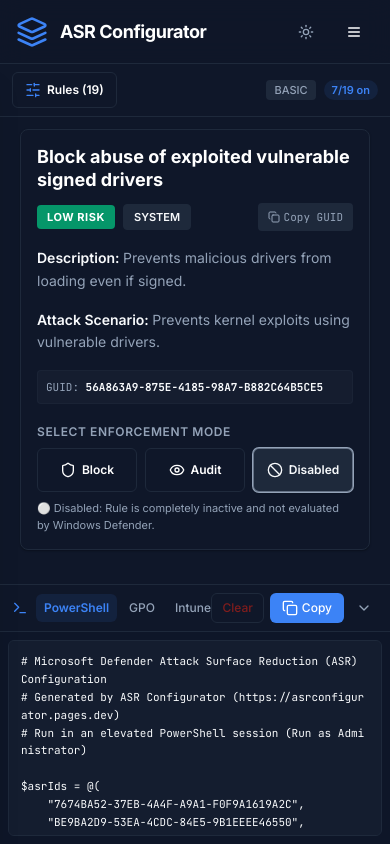
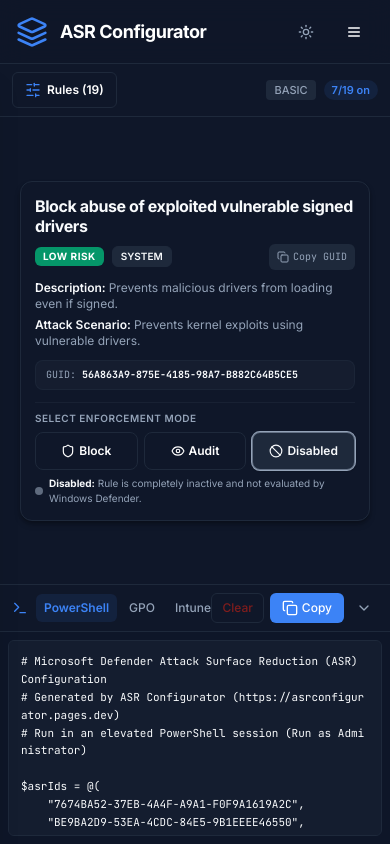
Before and after one commit to Ashutoshgit47/ASR-Configurator, a React (Vite) app: page / in a window 390 px wide. Built offline with nearby package versions, Linux system fonts and the light colour scheme; the HTML template or start-up script is replaced by a standard one.

Commit message:
style(configurator): center rule detail info box vertically and horizontally with responsive padding

```diff
--- a/src/components/RuleDetailPanel.tsx
+++ b/src/components/RuleDetailPanel.tsx
@@ -14,10 +14,10 @@
 
   if (!selectedRule) {
     return (
-      <div className="w-full max-w-2xl mx-auto px-2 sm:px-0">
-        <div className="bg-card border border-border rounded-lg p-6 sm:p-8 text-center shadow-sm">
+      <div className="w-full max-w-2xl m-auto px-2 sm:px-0 py-4">
+        <div className="bg-card border border-border rounded-xl p-6 sm:p-8 text-center shadow-md">
           <Shield className="w-12 h-12 text-primary mx-auto mb-3 opacity-80" />
-          <h2 className="text-lg sm:text-xl font-bold mb-2">Select an ASR Rule</h2>
+          <h2 className="text-lg sm:text-xl font-bold mb-2 text-foreground">Select an ASR Rule</h2>
           <p className="text-sm sm:text-base text-muted-foreground mb-4">Choose a rule from the list to view its behavior, risk profile, and configure its deployment mode.</p>
           {onOpenSidebar && (
             <button
@@ -52,31 +52,30 @@
       setCopiedGuid(true);
       setTimeout(() => setCopiedGuid(false), 2000);
     } catch {
-      // Fallback
       setCopiedGuid(true);
       setTimeout(() => setCopiedGuid(false), 2000);
     }
   };
 
   return (
-    <div className="w-full max-w-2xl mx-auto px-2 sm:px-0">
-      <div className="bg-card border border-border rounded-lg p-4 sm:p-6 shadow-sm">
+    <div className="w-full max-w-2xl m-auto px-2 sm:px-0 py-1 sm:py-2">
+      <div className="bg-card border border-border rounded-xl p-3.5 sm:p-6 shadow-md">
         {/* Title */}
-        <h2 className="text-lg sm:text-xl md:text-2xl font-bold mb-3 sm:mb-4 leading-tight">
+        <h2 className="text-base sm:text-xl md:text-2xl font-bold mb-2 sm:mb-2.5 leading-tight tracking-tight text-foreground">
           {rule.name}
         </h2>
 
-        {/* Badges */}
-        <div className="flex flex-wrap items-center gap-2 mb-4 sm:mb-5">
-          <span className={`inline-flex items-center px-2.5 py-1 text-[11px] sm:text-xs font-bold uppercase rounded tracking-wider ${getRiskBadgeClass(rule.risk)}`}>
+        {/* Badges & Copy GUID */}
+        <div className="flex flex-wrap items-center gap-2 mb-2.5 sm:mb-3.5">
+          <span className={`inline-flex items-center px-2 py-0.5 text-[10px] sm:text-xs font-bold uppercase rounded-md tracking-wider ${getRiskBadgeClass(rule.risk)}`}>
             {rule.risk} RISK
           </span>
-          <span className="inline-flex items-center px-2.5 py-1 text-[11px] sm:text-xs font-semibold uppercase rounded bg-secondary text-secondary-foreground border border-border">
+          <span className="inline-flex items-center px-2 py-0.5 text-[10px] sm:text-xs font-semibold uppercase rounded-md bg-secondary text-secondary-foreground border border-border">
             {rule.category}
           </span>
           <button
             onClick={copyGuid}
-            className="inline-flex items-center gap-1 px-2.5 py-1 text-[11px] font-mono rounded bg-muted hover:bg-muted/80 text-muted-foreground transition-colors ml-auto min-h-[28px]"
+            className="inline-flex items-center gap-1 px-2 py-0.5 text-[10px] sm:text-[11px] font-mono rounded-md bg-muted hover:bg-muted/80 text-muted-foreground hover:text-foreground transition-colors ml-auto min-h-[26px] sm:min-h-[28px]"
             title="Click to copy rule GUID"
           >
             {copiedGuid ? <Check className="w-3 h-3 text-emerald-500" /> : <Copy className="w-3 h-3" />}
@@ -84,71 +83,82 @@
           </button>
         </div>
 
-        {/* Description */}
-        <div className="space-y-1 mb-4">
-          <p className="text-sm sm:text-base leading-relaxed">
+        {/* Description & Scenario */}
+        <div className="space-y-1 sm:space-y-1.5 mb-2.5 sm:mb-3.5 text-xs sm:text-sm">
+          <p className="leading-snug sm:leading-relaxed">
             <span className="font-semibold text-foreground">Description: </span>
             <span className="text-muted-foreground">{rule.desc}</span>
           </p>
-        </div>
-
-        {/* Example */}
-        <div className="space-y-1 mb-4">
-          <p className="text-sm sm:text-base leading-relaxed">
+          <p className="leading-snug sm:leading-relaxed">
             <span className="font-semibold text-foreground">Attack Scenario: </span>
             <span className="text-muted-foreground">{rule.example}</span>
           </p>
         </div>
 
         {/* GUID Info Bar */}
-        <div className="mb-5 p-2 bg-muted/40 rounded border border-border/60 flex items-center justify-between text-xs">
-          <span className="text-muted-foreground font-mono text-[11px] sm:text-xs break-all">
+        <div className="mb-3 sm:mb-4 px-2.5 py-1.5 sm:px-3 sm:py-2 bg-muted/40 rounded-lg border border-border/70 flex items-center justify-between text-xs font-mono">
+          <span className="text-muted-foreground text-[10px] sm:text-xs break-all">
             GUID: <span className="text-foreground select-all font-semibold">{rule.guid}</span>
           </span>
         </div>
 
         {/* Mode Selector */}
-        <div className="space-y-2">
-          <label className="text-xs font-semibold text-muted-foreground uppercase tracking-wider block">
+        <div className="space-y-1.5 sm:space-y-2 pt-2 border-t border-border/60">
+          <label className="text-[10px] sm:text-[11px] font-semibold text-muted-foreground uppercase tracking-wider block">
             Select Enforcement Mode
           </label>
-          <div className="grid grid-cols-3 gap-2">
+          <div className="grid grid-cols-3 gap-1.5 sm:gap-2">
             <button
               onClick={() => updateRuleState(rule.guid, 1)}
-              className={`min-h-[44px] py-2.5 px-2 sm:px-4 font-semibold text-xs sm:text-sm border rounded-md transition-all flex items-center justify-center gap-1.5 ${currentState === 1
+              className={`min-h-[38px] sm:min-h-[42px] py-1.5 sm:py-2 px-2 sm:px-3 font-semibold text-xs sm:text-sm border rounded-lg transition-all flex items-center justify-center gap-1 sm:gap-1.5 ${currentState === 1
                 ? 'border-destructive bg-destructive text-destructive-foreground shadow-sm ring-1 ring-destructive'
                 : 'border-input bg-background hover:bg-destructive/10 hover:text-destructive'
                 }`}
             >
-              <Shield className="w-4 h-4 flex-shrink-0" />
+              <Shield className="w-3.5 h-3.5 sm:w-4 sm:h-4 flex-shrink-0" />
               <span>Block</span>
             </button>
             <button
               onClick={() => updateRuleState(rule.guid, 2)}
-              className={`min-h-[44px] py-2.5 px-2 sm:px-4 font-semibold text-xs sm:text-sm border rounded-md transition-all flex items-center justify-center gap-1.5 ${currentState === 2
+              className={`min-h-[38px] sm:min-h-[42px] py-1.5 sm:py-2 px-2 sm:px-3 font-semibold text-xs sm:text-sm border rounded-lg transition-all flex items-center justify-center gap-1 sm:gap-1.5 ${currentState === 2
                 ? 'border-amber-500 bg-amber-500 text-white shadow-sm ring-1 ring-amber-500'
                 : 'border-input bg-background hover:bg-amber-500/10 hover:text-amber-600 dark:hover:text-amber-400'
                 }`}
             >
-              <Eye className="w-4 h-4 flex-shrink-0" />
+              <Eye className="w-3.5 h-3.5 sm:w-4 sm:h-4 flex-shrink-0" />
               <span>Audit</span>
             </button>
             <button
               onClick={() => updateRuleState(rule.guid, 0)}
-              className={`min-h-[44px] py-2.5 px-2 sm:px-4 font-semibold text-xs sm:text-sm border rounded-md transition-all flex items-center justify-center gap-1.5 ${currentState === 0
+              className={`min-h-[38px] sm:min-h-[42px] py-1.5 sm:py-2 px-2 sm:px-3 font-semibold text-xs sm:text-sm border rounded-lg transition-all flex items-center justify-center gap-1 sm:gap-1.5 ${currentState === 0
                 ? 'border-muted-foreground/60 bg-secondary text-foreground shadow-sm ring-1 ring-muted-foreground'
                 : 'border-input bg-background hover:bg-accent hover:text-accent-foreground'
                 }`}
             >
-              <Ban className="w-4 h-4 flex-shrink-0" />
+              <Ban className="w-3.5 h-3.5 sm:w-4 sm:h-4 flex-shrink-0" />
               <span>Disabled</span>
             </button>
           </div>
-          <p className="text-[11px] sm:text-xs text-muted-foreground mt-1">
-            {currentState === 1 && '⚠️ Block mode: Prevents matching behavior. Generates Windows Defender Event ID 1121.'}
-            {currentState === 2 && '🔍 Audit mode: Permits actions while logging them under Windows Defender Event ID 1122 for evaluation.'}
-            {currentState === 0 && '⚪ Disabled: Rule is completely inactive and not evaluated by Windows Defender.'}
-          </p>
+          <div className="flex items-center gap-1.5 text-[10px] sm:text-xs text-muted-foreground mt-1 sm:mt-1.5">
+            {currentState === 1 && (
+              <>
+                <span className="w-2 h-2 rounded-full bg-destructive flex-shrink-0" />
+                <span><strong className="text-foreground">Block mode:</strong> Prevents matching behavior. Generates Windows Defender Event ID 1121.</span>
+              </>
+            )}
+            {currentState === 2 && (
+              <>
+                <span className="w-2 h-2 rounded-full bg-amber-500 flex-shrink-0" />
+                <span><strong className="text-foreground">Audit mode:</strong> Permits actions while logging under Windows Defender Event ID 1122.</span>
+              </>
+            )}
+            {currentState === 0 && (
+              <>
+                <span className="w-2 h-2 rounded-full bg-muted-foreground/60 flex-shrink-0" />
+                <span><strong className="text-foreground">Disabled:</strong> Rule is completely inactive and not evaluated by Windows Defender.</span>
+              </>
+            )}
+          </div>
         </div>
       </div>
     </div>
--- a/src/pages/ConfiguratorPage.tsx
+++ b/src/pages/ConfiguratorPage.tsx
@@ -493,7 +493,7 @@
 
         {/* Main Content Area */}
         <div className="flex-1 flex flex-col overflow-hidden min-w-0">
-          <div className="flex-1 overflow-y-auto p-3 sm:p-5 md:p-6 lg:p-8 bg-background min-h-0">
+          <div className="flex-1 overflow-y-auto p-3 sm:p-5 md:p-6 lg:p-8 bg-background min-h-0 flex flex-col">
             <RuleDetailPanel
               selectedRule={selectedRule}
               currentRules={currentRules}
```
